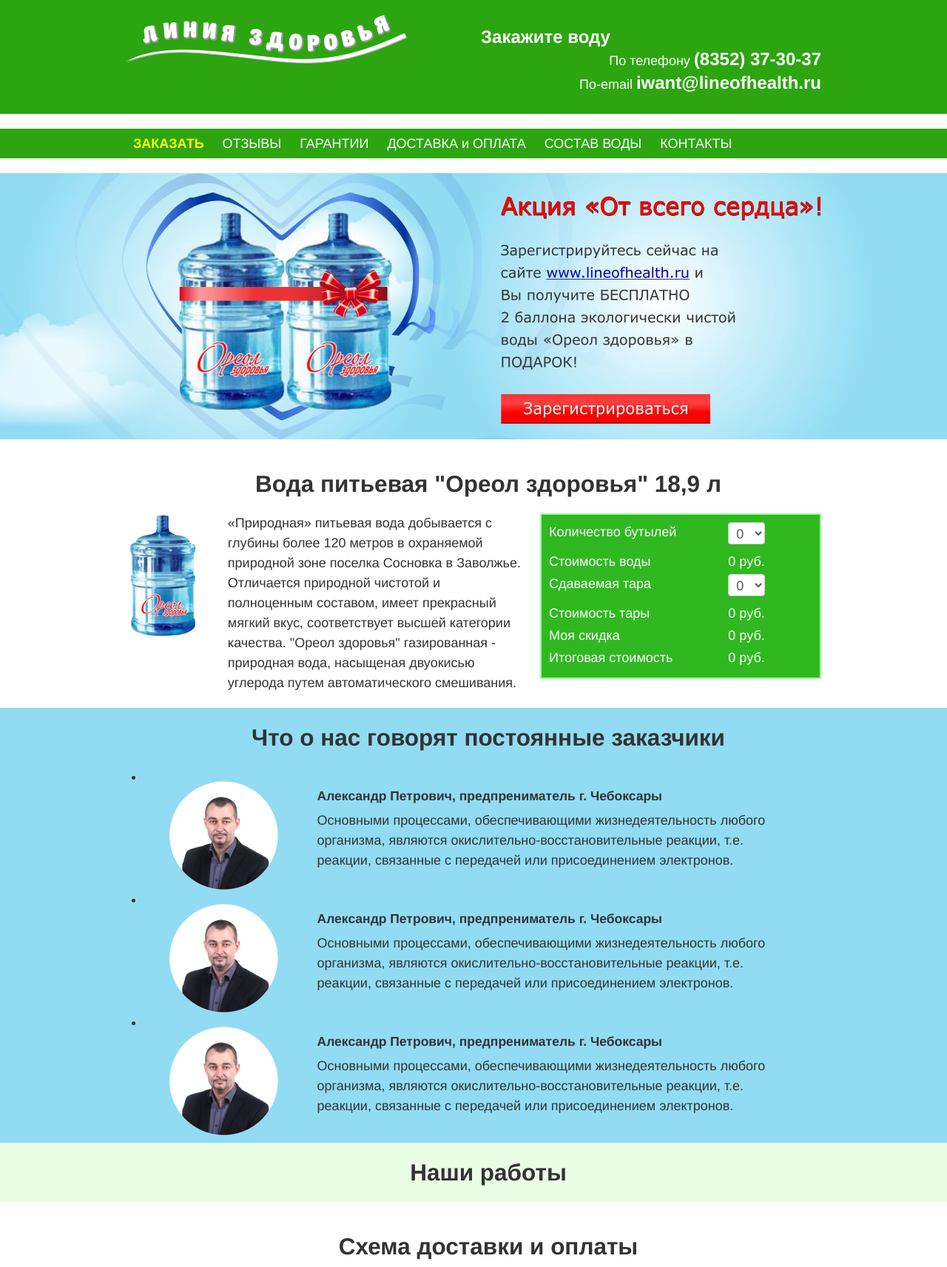
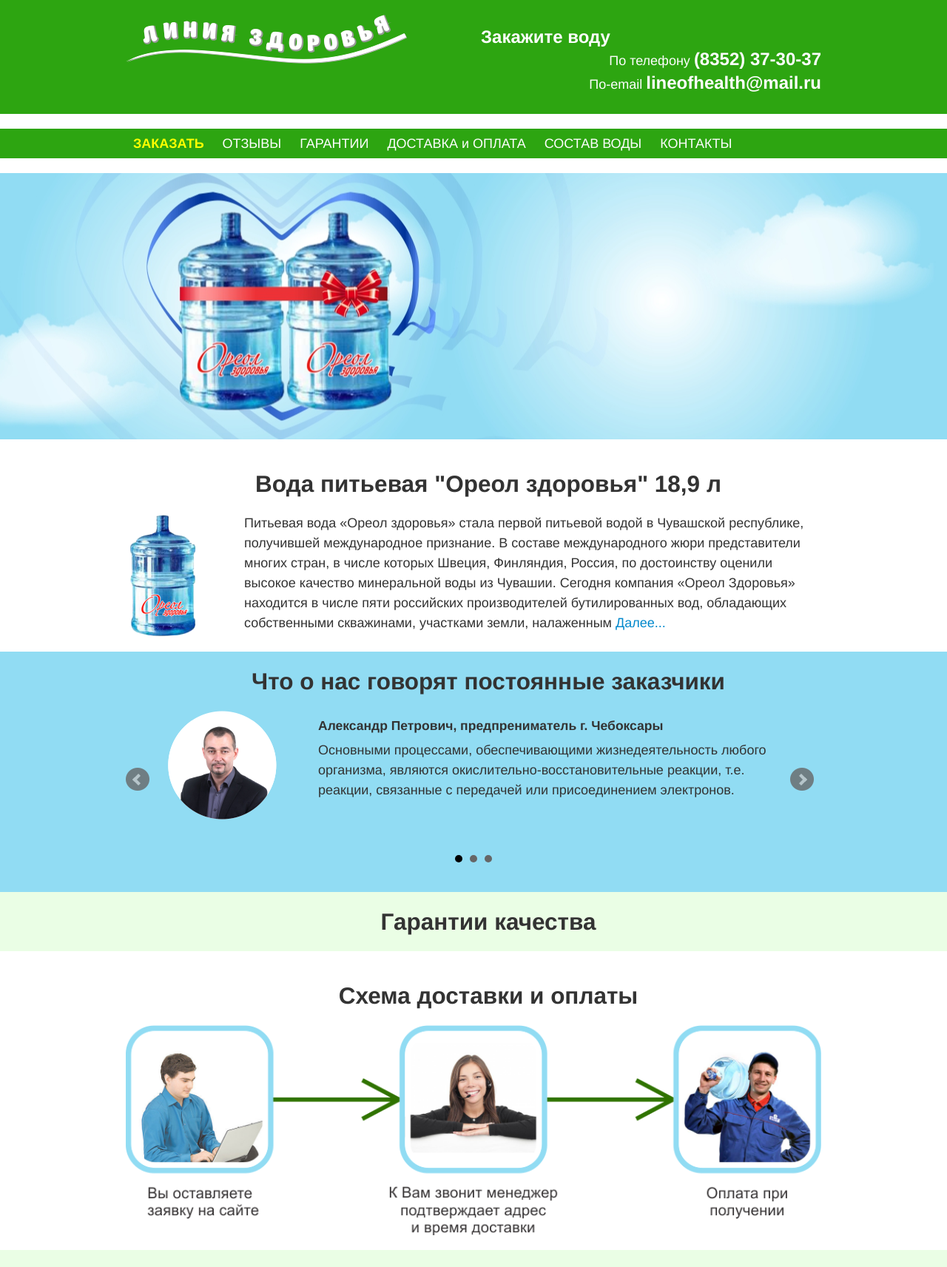
Before and after one commit to GreeZZly/water, a CodeIgniter app: page / in a window 1280 px wide. Shown: the top 1713 px of the page at 74% size. Run offline with CodeIgniter, Linux system fonts and the light colour scheme; some libraries are stand-ins or nearby versions; grey boxes are pictures that could not be loaded.

Commit message:
dorabotki

```diff
--- a/application/controllers/main.php
+++ b/application/controllers/main.php
@@ -71,7 +71,7 @@
 			$this->email->initialize($config);
 
 			$this->email->clear();
-		    $this->email->to('greezzly7@gmail.com');
+		    $this->email->to('lineofhealth@mail.ru');
 		    $this->email->from('iwant@lineofhealth.ru');
 		    $this->email->subject('Новая заявка!');
 		    $this->email->message("Привет!\nПоступила заявка от\nИмя: ".$data['name']."\nE-mail: ".$data['email']."\nТелефон: ".$data['phone']."\nЛицо: ".$data['optionsRadios']."\nГород: ".$data['city']."\nАдрес: ".$data['adress']."\nКоличество бутылей: ".$data['full_count']."\nСдаваемая тара: ".$data['empty_count']."\nЗаказ на сумму:".$data['cost_order']." руб.");
--- a/application/views/water/description.php
+++ b/application/views/water/description.php
@@ -2,19 +2,23 @@
 	<div class="container" id="description">
 		<h2 class="row-fluid block_title">Вода питьевая "Ореол здоровья" 18,9 л</h2>
 		<div class="row-fluid">
-			<div class="span7">
-				<div class="span3"><img src="/include/images/bottle.png"></div>
-				<div class="span9">«Природная» питьевая вода добывается с глубины более 120 метров в охраняемой природной зоне поселка Сосновка в Заволжье. Отличается природной чистотой и полноценным составом, имеет прекрасный мягкий вкус, соответствует высшей категории качества. "Ореол здоровья" газированная - природная вода, насыщеная двуокисью углерода путем автоматического смешивания. </div>
+			<div class="span12">
+				<div class="span2"><img src="/include/images/bottle.png"></div>
+				<div class="span10">
+					Питьевая вода «Ореол здоровья» стала первой питьевой водой в Чувашской республике, получившей международное признание. В составе международного жюри представители многих стран, в числе которых Швеция, Финляндия, Россия, по достоинству оценили высокое качество минеральной воды из Чувашии.
+
+						Сегодня компания «Ореол Здоровья» находится в числе пяти российских производителей бутилированных вод, обладающих собственными скважинами, участками земли, налаженным <a href="#" id="morelink_link">Далее...</a><span id="more_link">производством, которое располагается в удалении от городских промышленных зон. Скважина № 2, с помощью которой добывается артезианская вода для продукции «Ореол здоровья», находится в экологически чистом районе, на левом берегу Волги.
+
+						Минеральная вода «Ореол здоровья» - это дар природы, наполненный живой энергией и пользой микроэлементов. Естественная защита источника питьевой воды, созданного природой много лет назад, - это глиняный пласт толщиной свыше 20-ти метров. Такой барьер не пропускает поверхностные или грунтовые воды и поддерживает постоянный состав добываемой артезианской воды. Польза продукции под маркой «Ореол здоровья» подтверждена серьезными исследованиями, которые включают более 88-ми критериев оценки. Незаменимые для физиологических процессов в организме элементы такие, как кальций, магний, калий присутствуют в составе воды «Ореол здоровья» в сбалансированном виде. Поднимаемая на поверхность из глубин земли чистая питьевая вода проходит многоступенчатую природную очистку перед тем, как ее упаковывают в качественную и безопасную тару непосредственно в месте добычи, чтобы передать в неизменном виде всю пользу минеральной воды из артезианского источника.
+					</span>
+				</div>
 			</div>
-			<div class="span5" id="water_counter">
+			<!-- <div class="span5" id="water_counter">
 				<div class="row-fluid">
 					<div class="span8">Количество бутылей</div>
 					<div class="span4">
-						<select>
-							<option>0</option>
-							<option>1</option>
-							<option>2</option>
-							<option>3</option>
+						<select id="calc_full">
+
 						</select>
 					</div>
 				</div>
@@ -25,11 +29,9 @@
 				<div class="row-fluid">
 					<div class="span8">Сдаваемая тара</div>
 					<div class="span4">
-						<select>
+						<select id="calc_empty">
 							<option>0</option>
-							<option>1</option>
-							<option>2</option>
-							<option>3</option>
+
 						</select>
 					</div>
 				</div>
@@ -46,7 +48,7 @@
 					<div class="span4">0 руб.</div>
 				</div>
 
-			</div>
+			</div> -->
 		</div>
 	</div>
 </div>
--- a/application/views/water/garanties.php
+++ b/application/views/water/garanties.php
@@ -1,7 +1,7 @@
 <div id="portfolio_background" class="block_bg">
 	<div class="container" id="portfolio"><a name="portfolio"></a>
 		<h2 class="row-fluid block_title" id="portfolio_title">
-			Наши работы
+			Гарантии качества
 		</h2>
 		<div>
 			<!-- <div class="icon_rev_left"></div> -->
--- a/application/views/water/header.php
+++ b/application/views/water/header.php
@@ -6,7 +6,7 @@
 				<div class="row" id="entreg"></div>
 				<div class="row header_cont">Закажите воду</div>
 				<div class="row text-right">По телефону <span class="header_cont">(8352) 37-30-37</span></div>
-				<div class="row text-right">По-email <span class="header_cont">iwant@lineofhealth.ru</span></div>
+				<div class="row text-right">По-email <span class="header_cont">lineofhealth@mail.ru</span></div>
 			</div>
 		</div>
 	</div>
--- a/application/views/water/htmlheader.html
+++ b/application/views/water/htmlheader.html
@@ -2,6 +2,7 @@
 <html lang="ru">
 <head>
 <title>Линия здоровья</title>
+<link href="/include/images/favicon.png" rel="shortcut icon" type="image/png" />
 <link rel="stylesheet" type="text/css" href="/include/style/style_water.css">
 <!-- <link rel="stylesheet" type="text/css" href="/include/style/style.css"> -->
 <link rel="stylesheet" type="text/css" href="/include/style/counter.css">
--- a/application/views/water/reviews.php
+++ b/application/views/water/reviews.php
@@ -14,19 +14,19 @@
 			</li>
 			<li>
 				<div class="row-fluid">
-					<div class="span3"><img src="/include/images/review.png"></div>
+					<div class="span3"><img src="/include/images/review3.png"></div>
 					<div class="span9">
-						<h4>Александр Петрович, предпрениматель г. Чебоксары</h4>
-						Основными процессами, обеспечивающими жизнедеятельность любого организма, являются окислительно-восстановительные реакции, т.е. реакции, связанные с передачей или присоединением электронов.
+						<h4>Семен Зуев. ООО "Продающие сайты".</h4>
+						В нашей компании всего 4 человека. Воду заказываем постоянно, потому что она всем нравится. Даже не понимаю почему она так быстро заканчивается. Всегда берем ещё один бутыль с запасом.
 					</div>
 				</div>
 			</li>
 			<li>
 				<div class="row-fluid">
-					<div class="span3"><img src="/include/images/review.png"></div>
+					<div class="span3"><img src="/include/images/review2.png"></div>
 					<div class="span9">
-						<h4>Александр Петрович, предпрениматель г. Чебоксары</h4>
-						Основными процессами, обеспечивающими жизнедеятельность любого организма, являются окислительно-восстановительные реакции, т.е. реакции, связанные с передачей или присоединением электронов.
+						<h4>Евгений Милославский. ООО "Хорошая практика".</h4>
+						Организм человека состоит на 80% из воды. Мне важно, что я пью. Поэтому тщательно выбирал себе компанию по доставке воды. В итоге я остановился на Линии здоровья, так как их качество воды и сервис на должном уровне.
 					</div>
 				</div>
 			</li>
--- a/include/js/gallery.js
+++ b/include/js/gallery.js
@@ -13,23 +13,39 @@
   	};
 	 var portfolio = [
 		{
-			"pic":"/include/images/garanties/1.jpg",
+			"pic":"/include/images/garanties/nedr.jpg",
 			"name": "Лицензия на пользование недрами"
 		},
 		{
-			"pic":"/include/images/garanties/1.jpg",
+			"pic":"/include/images/garanties/dec_cong.jpg",
+			"name": "Декларация о соответствии"
+		},
+		{
+			"pic":"/include/images/garanties/san_ped_zak.jpg",
 			"name": "Санитарно-эпидемиологическое заключение"
 		},
 		{
-			"pic":"/include/images/garanties/1.jpg",
+			"pic":"/include/images/garanties/dec_cong2.jpg",
 			"name": "Декларация о соответствии"
 		},
 		{
-			"pic":"/include/images/garanties/1.jpg",
+			"pic":"/include/images/garanties/sert_cong.jpg",
 			"name": "Сертификат соответствия"
 		},
 		{
-			"pic":"/include/images/garanties/1.jpg",
+			"pic":"/include/images/garanties/dec_cong3.jpg",
+			"name": "Декларация о соответствии"
+		},
+		{
+			"pic":"/include/images/garanties/sert_cong2.jpg",
+			"name": "Сертификат соответствия"
+		},
+		{
+			"pic":"/include/images/garanties/sert_cong3.jpg",
+			"name": "Сертификат соответствия"
+		},
+		{
+			"pic":"/include/images/garanties/sert_cong_pril.jpg",
 			"name": "Приложение к сертификату соответствия"
 		}
 
--- a/include/style/style_water.css
+++ b/include/style/style_water.css
@@ -171,3 +171,7 @@
 	margin-top: 40px;
 	font-size: 18px;
 }
+
+#more_link {
+	display: none;
+}
```
Also changed, not shown: include/js/script.js (+32 -16 lines), include/images/garanties/11.png (deleted), include/images/hero.jpg.
